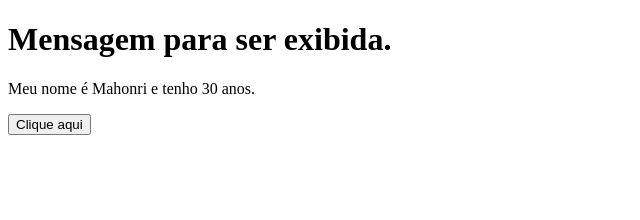
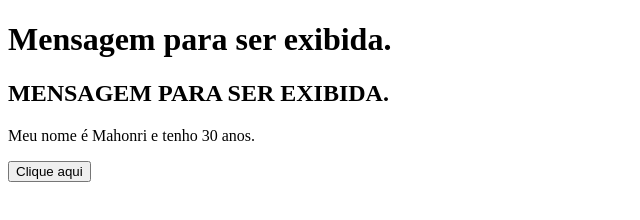
Before and after one commit to mhnx/vue101, a plain HTML site: page data-binding.html in a window 1280 px wide. Shown: the whole page, without its empty margins (0-640 px from the left). Drawn offline with nearby package versions, Linux system fonts and the light colour scheme.

Commit message:
Passagem de dados utilizando expressões JS

```diff
--- a/data-binding.html
+++ b/data-binding.html
@@ -11,6 +11,7 @@
 <body>
   <div id="data_binding">
     <h1 v-bind:title="tagMessage">{{ message }}</h1>
+    <h2>{{ message.toUpperCase() }}</h2>
     <p>Meu nome é {{ person.name }} e tenho {{ person.age }} anos.</p>
     <span v-html="tag"></span>
   </div>
```
